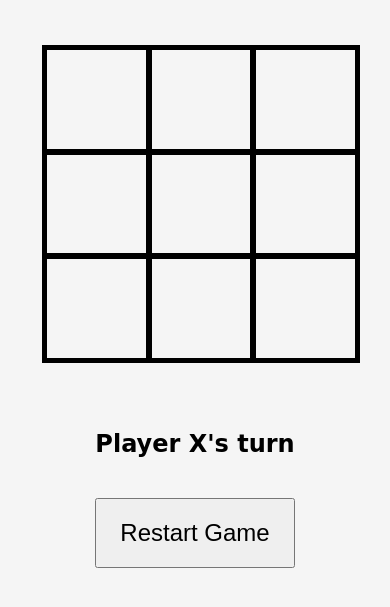
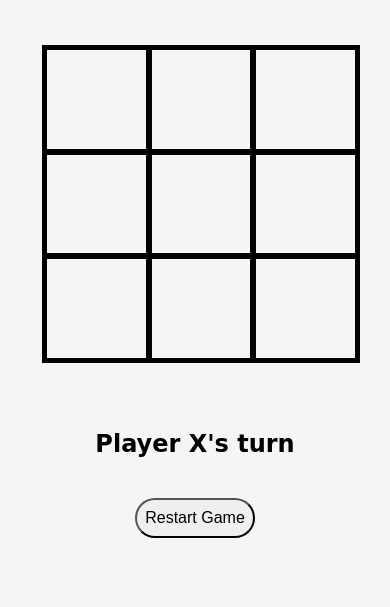
Before and after one commit to MihaiKuro/tic-tac-toe, a plain HTML site: page index.html in a window 390 px wide. Shown: the part 95-702 px from the top of the page. Drawn offline with Linux system fonts and the light colour scheme.

Commit message:
btn color

```diff
--- a/style.css
+++ b/style.css
@@ -23,14 +23,25 @@ h1{
     margin: 100px calc(50% - 150px);
 }
 #restartBtn{
-    width: 200px;
-    height: 70px;
+    width: 180px;
+    height: 60px;
     font-size: 24px;
+    color: rgb(0, 0, 0);
+    border-radius: 25px;
     margin: 20px auto;
     cursor: pointer;
 }
 
 @media only screen and (max-width: 600px) {
+    #restartBtn{
+        width: 120px;
+        height: 40px;
+        font-size: 16px;
+        color: rgb(0, 0, 0);
+        border-radius: 25px;
+        margin: 20px auto;
+        cursor: pointer;
+    }
     #cellContainer{
         width: 100px;
         margin: 70px calc(50% - 150px);
```
